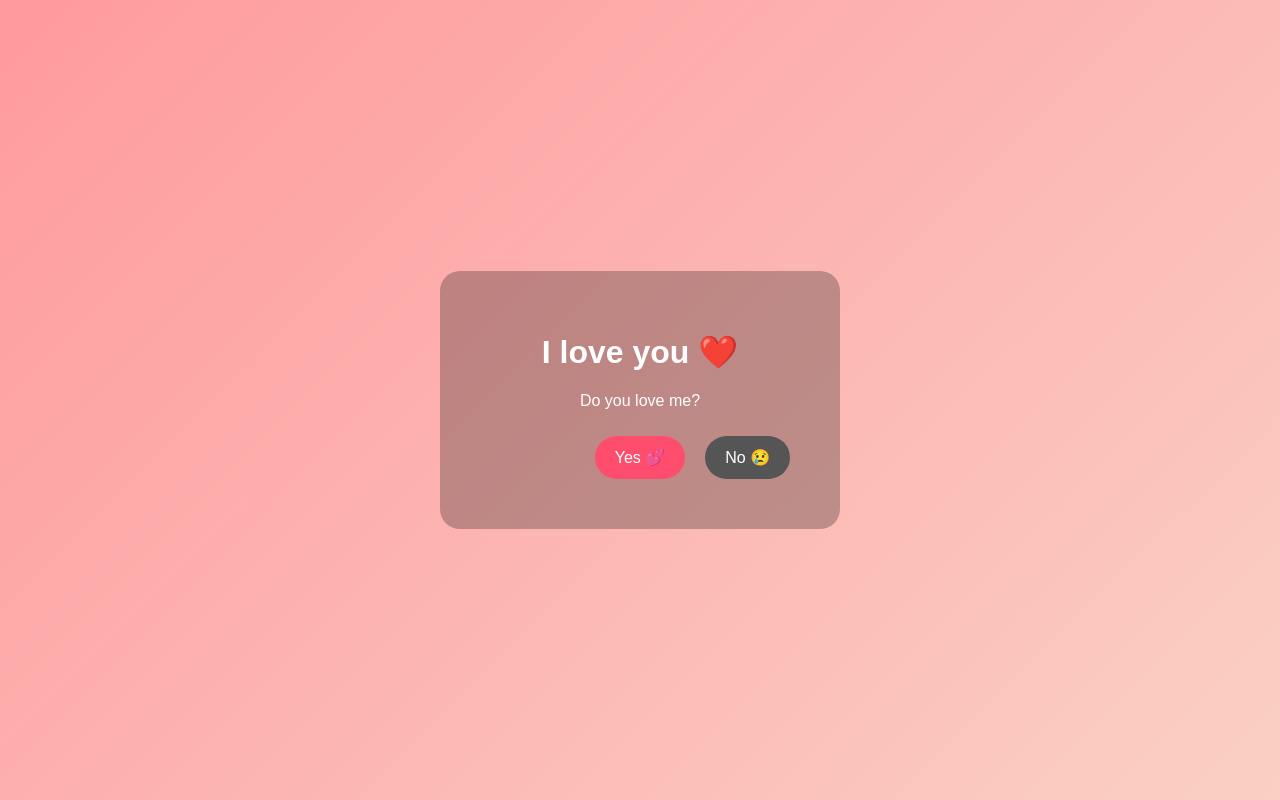
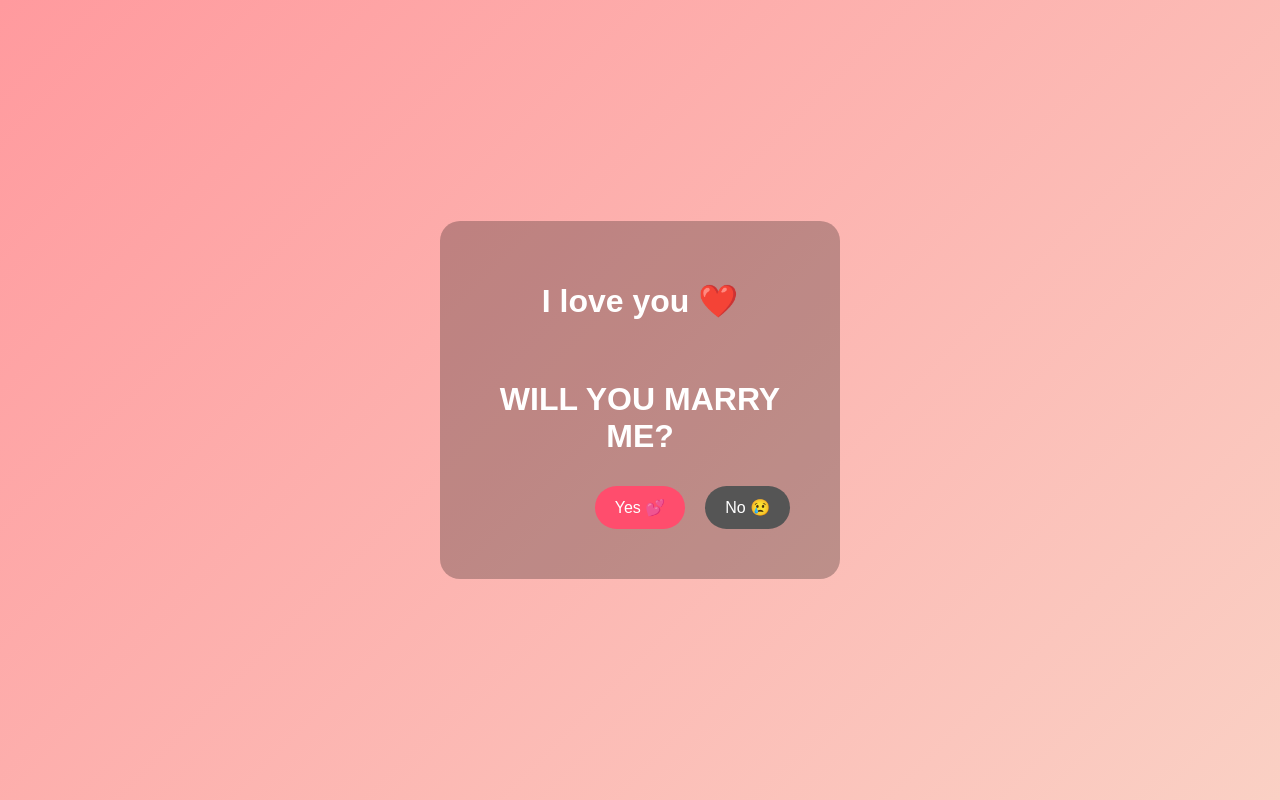
Before and after one commit to AswinSainath/SnehuLovesAswin, a plain HTML site: page index.html in a window 1280 px wide. Drawn offline with Linux system fonts and the light colour scheme.

Commit message:
Update index.html

```diff
--- a/index.html
+++ b/index.html
@@ -77,8 +77,8 @@
 </head>
 <body>
   <div class="box">
-    <h1>I love you ❤️</h1>
-    <p>Do you love me?</p>
+    <h1>I love you ❤️</h1><br>
+    <h1>WILL YOU MARRY ME?</h1>
 
     <button id="yes" onclick="sayYes()">Yes 💕</button>
     <button id="no">No 😢</button>
```
